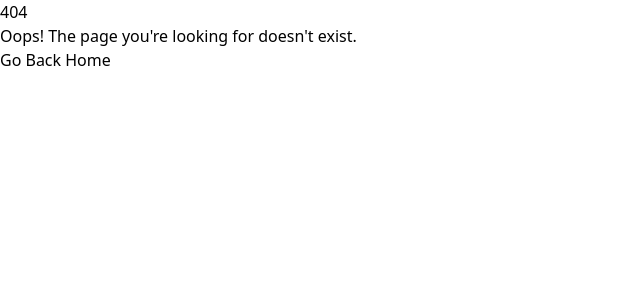
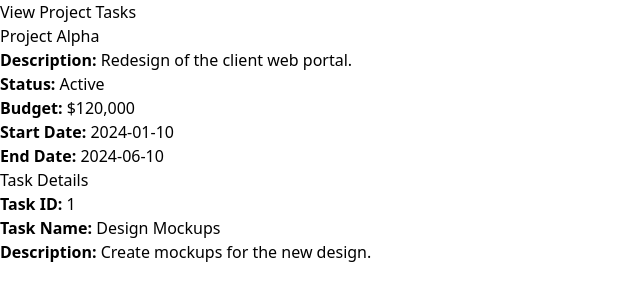
Before and after one commit to mahabur-rahman/ITBEE_Project_management, a React (Vite) app: page /view-task/projectId/1/taskId/1 in a window 1280 px wide. Before the commit this address had no page. Shown: the top 300 px of the page, without its empty margins (0-640 px from the left). Built offline with nearby package versions, Linux system fonts and the light colour scheme.

Commit message:
Feat: find dynamic data using projectId and taskId

```diff
--- a/src/components/Project.tsx
+++ b/src/components/Project.tsx
@@ -80,9 +80,12 @@ const Project = () => {
                                 className="text-blue-500 cursor-pointer"
                                 title="View Task"
                                 onClick={() =>
-                                  navigate(`/view-task/${task.id}`)
+                                  navigate(
+                                    `/view-task/projectId/${project.id}/taskId/${task.id}`
+                                  )
                                 }
                               />
+
                               <FaEdit
                                 className="text-yellow-500 cursor-pointer"
                                 title="Edit Task"
--- a/src/components/ViewTask.tsx
+++ b/src/components/ViewTask.tsx
@@ -1,39 +1,77 @@
 import { projects } from "../data/data";
+import { useParams } from "react-router-dom";
+import { ProjectType, TaskType } from "../interface/project.interface";
 
-const ViewTasks = () => {
-  const projectAlpha = projects.find((project) => project.id === 1);
+const ViewTasks: React.FC = () => {
+  const { projectId, taskId } = useParams<{
+    projectId: string;
+    taskId: string;
+  }>();
 
-  if (!projectAlpha) {
-    return <p className="text-center text-gray-500">Project not found.</p>;
+  if (!projectId || !taskId) {
+    return <p className="text-red-600">Project ID and Task ID are required.</p>;
   }
+
+  const project: ProjectType | undefined = projects.find(
+    (proj) => proj.id === parseInt(projectId)
+  );
+
+  const task: TaskType | undefined = project
+    ? project.tasks.find((t) => t.id === parseInt(taskId))
+    : undefined;
 
   return (
     <div className="container mx-auto px-4 py-8">
-      <h1 className="text-3xl font-bold text-center mb-6">
-        View Project Tasks
+      <h1 className="text-4xl font-bold text-center mb-8 text-gray-800 relative">
+        <span className="absolute inset-0 bg-gradient-to-r from-blue-500 to-green-500 opacity-50 rounded-md transform -skew-y-3"></span>
+        <span className="relative">View Project Tasks</span>
       </h1>
-      <div className="bg-white shadow-md rounded-lg p-6">
-        <h2 className="text-xl font-semibold">{projectAlpha.name}</h2>
-        <p className="text-gray-600">{projectAlpha.description}</p>
-        <p className="text-gray-500">Status: {projectAlpha.status}</p>
-        <p className="text-gray-500">Budget: {projectAlpha.budget}</p>
-        <p className="text-gray-500">
-          Duration: {projectAlpha.startDate} - {projectAlpha.endDate}
-        </p>
-        <h3 className="text-lg font-medium mt-4">Tasks:</h3>
-        <ul className="mt-2 space-y-4">
-          {projectAlpha.tasks.map((task) => (
-            <li key={task.id} className="border rounded-md p-4 bg-gray-100">
-              <h4 className="font-semibold">{task.name}</h4>
-              <p className="text-gray-600">{task.description}</p>
-              <p className="text-gray-500">Status: {task.status}</p>
-              <p className="text-gray-500">Priority: {task.priority}</p>
-              <p className="text-gray-500">Due Date: {task.dueDate}</p>
-              <p className="text-gray-500">Assigned to: {task.assignedUser}</p>
-            </li>
-          ))}
-        </ul>
-      </div>
+
+      {project ? (
+        <div className="bg-white shadow-md rounded-lg p-6 mb-6">
+          <h2 className="text-3xl font-semibold mb-4 text-gray-700">
+            {project.name}
+          </h2>
+          <p className="text-gray-600 mb-2">
+            <strong>Description:</strong> {project.description}
+          </p>
+          <p className="text-gray-600 mb-2">
+            <strong>Status:</strong>{" "}
+            <span className="font-medium">{project.status}</span>
+          </p>
+          <p className="text-gray-600 mb-2">
+            <strong>Budget:</strong> {project.budget}
+          </p>
+          <p className="text-gray-600 mb-2">
+            <strong>Start Date:</strong> {project.startDate}
+          </p>
+          <p className="text-gray-600 mb-6">
+            <strong>End Date:</strong> {project.endDate}
+          </p>
+
+          {task ? (
+            <div className="bg-gray-100 p-4 rounded-lg">
+              <h3 className="text-2xl font-medium text-gray-800">
+                Task Details
+              </h3>
+              <p className="text-gray-600 mb-2">
+                <strong>Task ID:</strong> {task.id}
+              </p>
+              <p className="text-gray-600 mb-2">
+                <strong>Task Name:</strong>{" "}
+                <span className="font-medium">{task.name}</span>
+              </p>
+              <p className="text-gray-600">
+                <strong>Description:</strong> {task.description}
+              </p>
+            </div>
+          ) : (
+            <p className="mt-4 text-red-600">No task found with ID {taskId}.</p>
+          )}
+        </div>
+      ) : (
+        <p className="text-red-600">No project found with ID {projectId}.</p>
+      )}
     </div>
   );
 };
--- a/src/data/data.ts
+++ b/src/data/data.ts
@@ -40,7 +40,7 @@ export const projects: ProjectType[] = [
     endDate: "2025-11-01",
     tasks: [
       {
-        id: 3,
+        id: 1,
         name: "Market Research",
         description: "Conduct market research for the product.",
         status: "Pending",
@@ -49,7 +49,7 @@ export const projects: ProjectType[] = [
         assignedUser: "Alice Johnson",
       },
       {
-        id: 4,
+        id: 2,
         name: "Develop Backend",
         description: "Set up the backend API.",
         status: "Pending",
@@ -69,7 +69,7 @@ export const projects: ProjectType[] = [
     endDate: "2025-12-01",
     tasks: [
       {
-        id: 5,
+        id: 1,
         name: "Create User Stories",
         description: "Draft user stories for the application.",
         status: "Completed",
@@ -78,7 +78,7 @@ export const projects: ProjectType[] = [
         assignedUser: "Emily White",
       },
       {
-        id: 6,
+        id: 2,
         name: "UI Testing",
         description: "Perform UI testing on the application.",
         status: "Pending",
@@ -98,7 +98,7 @@ export const projects: ProjectType[] = [
     endDate: "2025-02-01",
     tasks: [
       {
-        id: 7,
+        id: 1,
         name: "Finalize Requirements",
         description: "Finalize requirements with the stakeholders.",
         status: "Pending",
@@ -118,7 +118,7 @@ export const projects: ProjectType[] = [
     endDate: "2025-05-01",
     tasks: [
       {
-        id: 8,
+        id: 1,
         name: "Define Scope",
         description: "Define the project scope and objectives.",
         status: "Pending",
@@ -138,7 +138,7 @@ export const projects: ProjectType[] = [
     endDate: "2025-04-01",
     tasks: [
       {
-        id: 9,
+        id: 1,
         name: "Stakeholder Meeting",
         description: "Meet with stakeholders to gather requirements.",
         status: "Pending",
--- a/src/route.tsx
+++ b/src/route.tsx
@@ -4,6 +4,6 @@ import NotFound from "./common/NotFound";
 
 export const routes = [
   { path: "/", element: <Dashboard /> },
-  { path: "/view-task/:projectId", element: <ViewTask /> },
+  { path: "/view-task/projectId/:projectId/taskId/:taskId", element: <ViewTask /> },
   { path: "/*", element: <NotFound /> },
 ];
```
